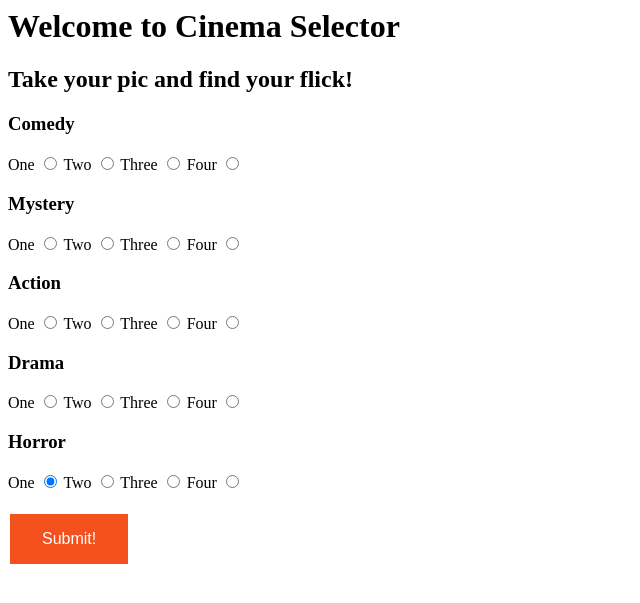
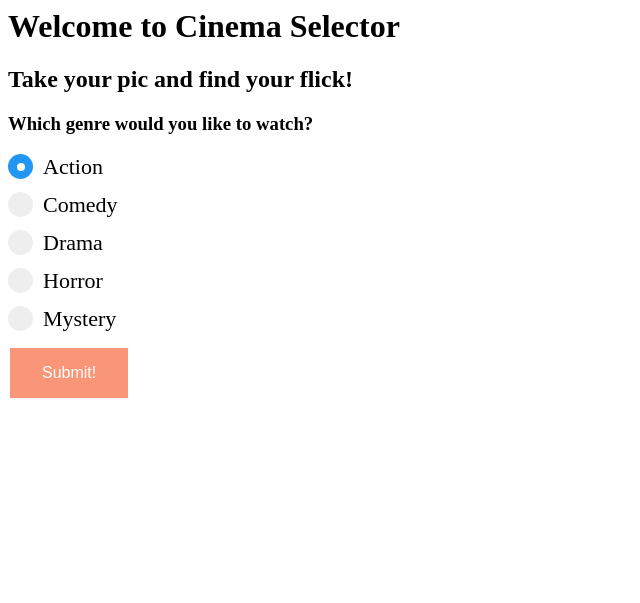
Before and after one commit to DanielWadell/cinema_selector, a Python web app: template templates/welcome.html in a window 1280 px wide. Shown: the top 603 px of the page, without its empty margins (0-640 px from the left). Run offline with Jinja, Linux system fonts and the light colour scheme; the template is opened without the code that fills it, so the values that code supplies are empty.

Commit message:
Updated lists/buttons

```diff
--- a/templates/welcome.html
+++ b/templates/welcome.html
@@ -5,103 +5,99 @@
 
     <h2>Take your pic and find your flick!</h2>
 
-<h3> Comedy </h3>
-<label class="container">One
+<style>
+/* The container */
+.container {
+    display: block;
+    position: relative;
+    padding-left: 35px;
+    margin-bottom: 12px;
+    cursor: pointer;
+    font-size: 22px;
+    -webkit-user-select: none;
+    -moz-user-select: none;
+    -ms-user-select: none;
+    user-select: none;
+}
+
+/* Hide the browser's default radio button */
+.container input {
+    position: absolute;
+    opacity: 0;
+    cursor: pointer;
+}
+
+/* Create a custom radio button */
+.checkmark {
+    position: absolute;
+    top: 0;
+    left: 0;
+    height: 25px;
+    width: 25px;
+    background-color: #eee;
+    border-radius: 50%;
+}
+
+/* On mouse-over, add a grey background color */
+.container:hover input ~ .checkmark {
+    background-color: #ccc;
+}
+
+/* When the radio button is checked, add a blue background */
+.container input:checked ~ .checkmark {
+    background-color: #2196F3;
+}
+
+/* Create the indicator (the dot/circle - hidden when not checked) */
+.checkmark:after {
+    content: "";
+    position: absolute;
+    display: none;
+}
+
+/* Show the indicator (dot/circle) when checked */
+.container input:checked ~ .checkmark:after {
+    display: block;
+}
+
+/* Style the indicator (dot/circle) */
+.container .checkmark:after {
+ 	top: 9px;
+	left: 9px;
+	width: 8px;
+	height: 8px;
+	border-radius: 50%;
+	background: white;
+}
+</style>
+<body>
+
+<h3>Which genre would you like to watch?</h3>
+<label class="container">Action
   <input type="radio" checked="checked" name="radio">
   <span class="checkmark"></span>
 </label>
-<label class="container">Two
+<label class="container">Comedy
   <input type="radio" name="radio">
   <span class="checkmark"></span>
 </label>
-<label class="container">Three
+<label class="container">Drama
   <input type="radio" name="radio">
   <span class="checkmark"></span>
 </label>
-<label class="container">Four
+<label class="container">Horror
   <input type="radio" name="radio">
   <span class="checkmark"></span>
 </label>
-
-<h3>Mystery</h3>
-<label class="container">One
-  <input type="radio" checked="checked" name="radio">
-  <span class="checkmark"></span>
-</label>
-<label class="container">Two
-  <input type="radio" name="radio">
-  <span class="checkmark"></span>
-</label>
-<label class="container">Three
-  <input type="radio" name="radio">
-  <span class="checkmark"></span>
-</label>
-<label class="container">Four
+<label class="container">Mystery
   <input type="radio" name="radio">
   <span class="checkmark"></span>
 </label>
 
 
-<h3>Action</h3>
-<label class="container">One
-  <input type="radio" checked="checked" name="radio">
-  <span class="checkmark"></span>
-</label>
-<label class="container">Two
-  <input type="radio" name="radio">
-  <span class="checkmark"></span>
-</label>
-<label class="container">Three
-  <input type="radio" name="radio">
-  <span class="checkmark"></span>
-</label>
-<label class="container">Four
-  <input type="radio" name="radio">
-  <span class="checkmark"></span>
-</label>
-
-
-<h3>Drama</h3>
-<label class="container">One
-  <input type="radio" checked="checked" name="radio">
-  <span class="checkmark"></span>
-</label>
-<label class="container">Two
-  <input type="radio" name="radio">
-  <span class="checkmark"></span>
-</label>
-<label class="container">Three
-  <input type="radio" name="radio">
-  <span class="checkmark"></span>
-</label>
-<label class="container">Four
-  <input type="radio" name="radio">
-  <span class="checkmark"></span>
-</label>
-
-
-<h3>Horror</h3>
-<label class="container">One
-  <input type="radio" checked="checked" name="radio">
-  <span class="checkmark"></span>
-</label>
-<label class="container">Two
-  <input type="radio" name="radio">
-  <span class="checkmark"></span>
-</label>
-<label class="container">Three
-  <input type="radio" name="radio">
-  <span class="checkmark"></span>
-</label>
-<label class="container">Four
-  <input type="radio" name="radio">
-  <span class="checkmark"></span>
-</label>
-
-<br>
-<br>
+<meta name="viewport" content="width=device-width, initial-scale=1">
 <style>
-.btn {
+.button {
   background-color: #f4511e;
   border: none;
   color: white;
@@ -109,19 +105,20 @@
   text-align: center;
   font-size: 16px;
   margin: 4px 2px;
-  opacity: 1;
+  opacity: 0.6;
   transition: 0.3s;
+  display: inline-block;
+  text-decoration: none;
+  cursor: pointer;
 }
 
-.btn:hover {opacity: 0.6}
+.button:hover {opacity: 1}
 </style>
-
-<button class="btn">Submit!</button>
+</head>
+<body>
 
 
-
-</body>
-
+<button class="button">Submit!</button>
 
 
   </body>
```
